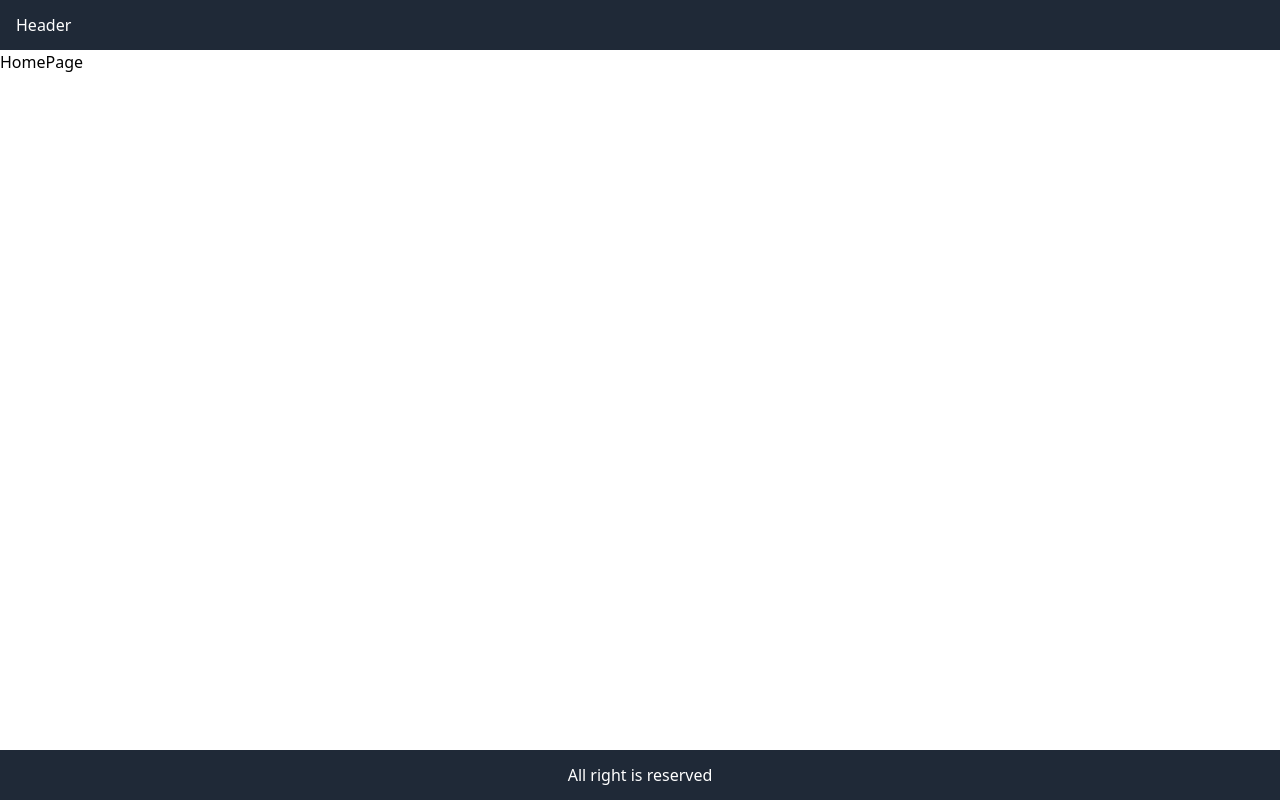
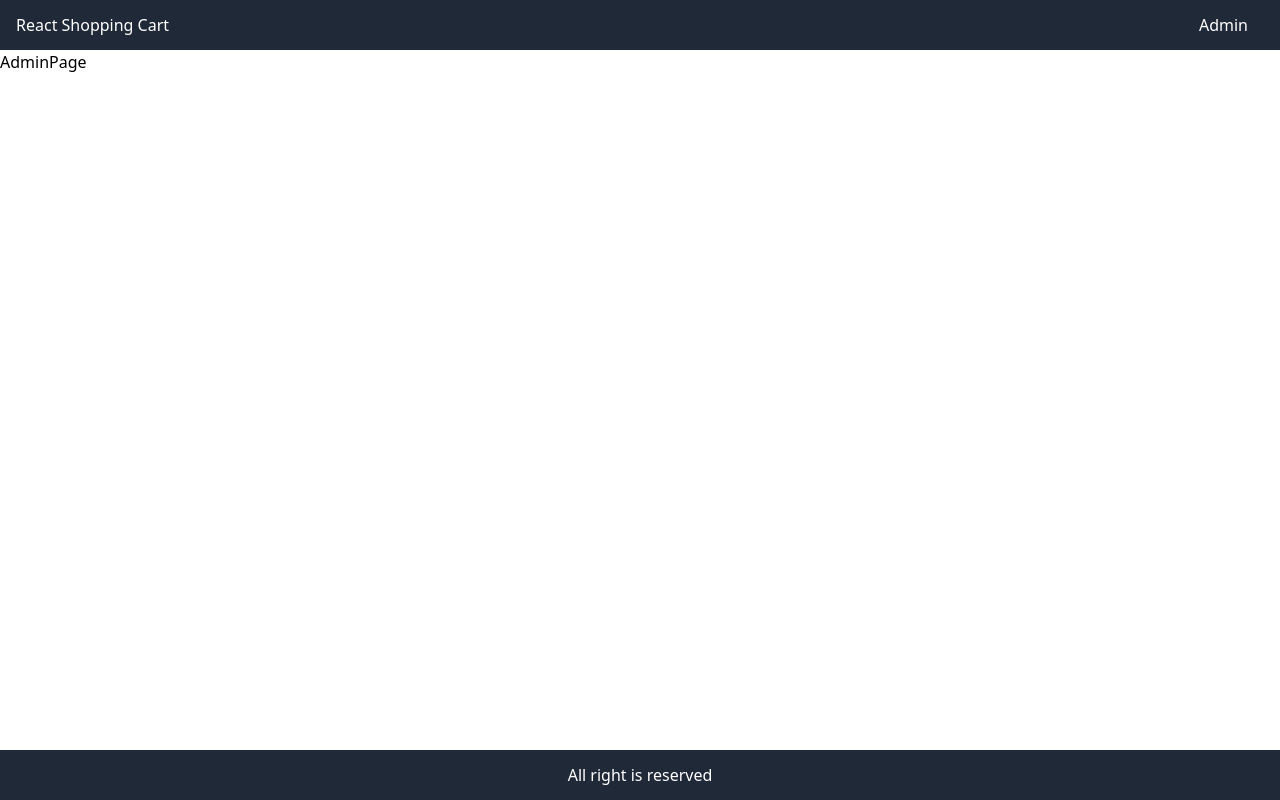
Before and after one commit to tomaszdanczak/react-redux-shopping-cart, a React (Create React App) app: page /admin in a window 1280 px wide. Built offline with nearby package versions, Linux system fonts and the light colour scheme.

Commit message:
feat: add Routing to the app

```diff
--- a/package.json
+++ b/package.json
@@ -9,6 +9,7 @@
     "@testing-library/user-event": "^12.8.3",
     "react": "^17.0.2",
     "react-dom": "^17.0.2",
+    "react-router-dom": "^6.0.1",
     "react-scripts": "4.0.3",
     "web-vitals": "^1.1.2"
   },
--- a/src/App.js
+++ b/src/App.js
@@ -1,10 +1,15 @@
+import { Routes, Route } from "react-router-dom";
+import AdminPage from "./components/pages/AdminPage";
 import HomePage from "./components/pages/HomePage";
 import MainLayout from "./components/templates/MainLayout";
 
 export default function App() {
   return (
     <MainLayout>
-      <HomePage />
+      <Routes>
+        <Route path="/" element={<HomePage />} />
+        <Route path="/admin" element={<AdminPage />} />
+      </Routes>
     </MainLayout>
   );
 }
--- a/src/components/organisims/Header.jsx
+++ b/src/components/organisims/Header.jsx
@@ -1,7 +1,14 @@
+import { Link } from "react-router-dom";
+
 export default function Header() {
   return (
     <header className="bg-gray-800 px-4 text-white flex justify-between items-center p-3">
-      Header
+      <Link className="hover:text-yellow-400 " to="/">
+        React Shopping Cart
+      </Link>
+      <Link className="hover:text-yellow-400 mr-4" to="/admin">
+        Admin
+      </Link>
     </header>
   );
 }
--- a/src/index.js
+++ b/src/index.js
@@ -2,10 +2,13 @@ import React from "react";
 import ReactDOM from "react-dom";
 import "./index.css";
 import App from "./App";
+import { BrowserRouter } from "react-router-dom";
 
 ReactDOM.render(
   <React.StrictMode>
-    <App />
+    <BrowserRouter>
+      <App />
+    </BrowserRouter>
   </React.StrictMode>,
   document.getElementById("root")
 );
```
Also changed, not shown: 1 other file (tests, documents, lock files or other folders).
